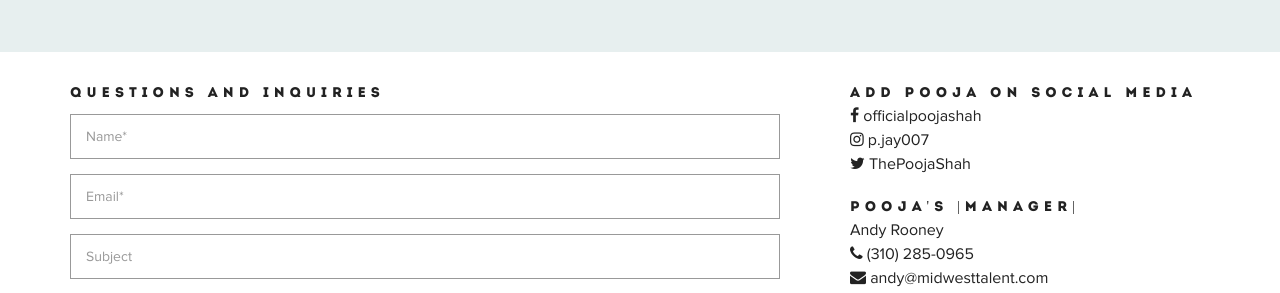
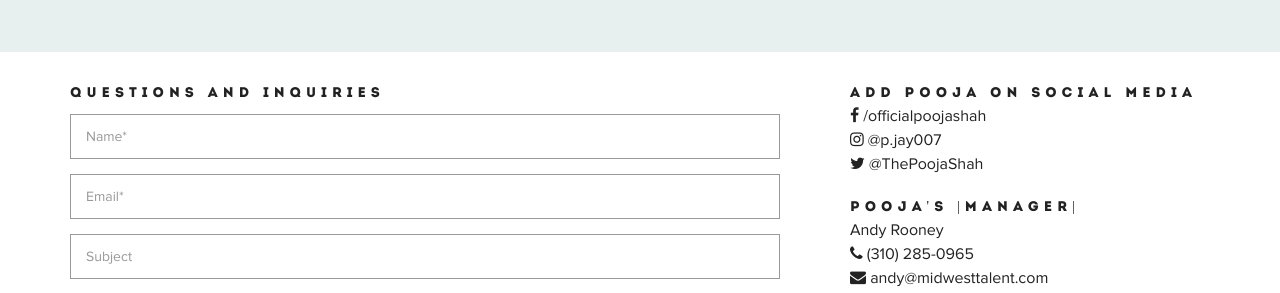
Before and after one commit to dtrack/thepoojashah, a Jekyll site: the page built from contact/index.html, in a window 1280 px wide. Shown: the part 148-441 px from the top of the page. Built offline with Jekyll 4.4.1, drawn with Linux system fonts in a browser that asks for light colours; nearby versions of some CDN libraries.

Commit message:
contact cosmetic change

```diff
--- a/contact/index.html
+++ b/contact/index.html
@@ -40,15 +40,15 @@ team:
         <p>
           <a href="https://www.facebook.com/{{ site.data.social.facebook }}/" target="_blank">
             <i class="fa fa-facebook"> </i>
-            {{ site.data.social.facebook }}
+            /{{ site.data.social.facebook }}
           </a><br>
           <a href="https://www.instagram.com/{{ site.data.social.instagram }}/" target="_blank">
             <i class="fa fa-instagram"></i>
-            {{ site.data.social.instagram }}
+            @{{ site.data.social.instagram }}
           </a><br>
           <a href="https://twitter.com//{{ site.data.social.twitter }}" target="_blank">
             <i class="fa fa-twitter"></i>
-            {{ site.data.social.twitter }}
+            @{{ site.data.social.twitter }}
           </a><br>
         </p>
         </p>
```
